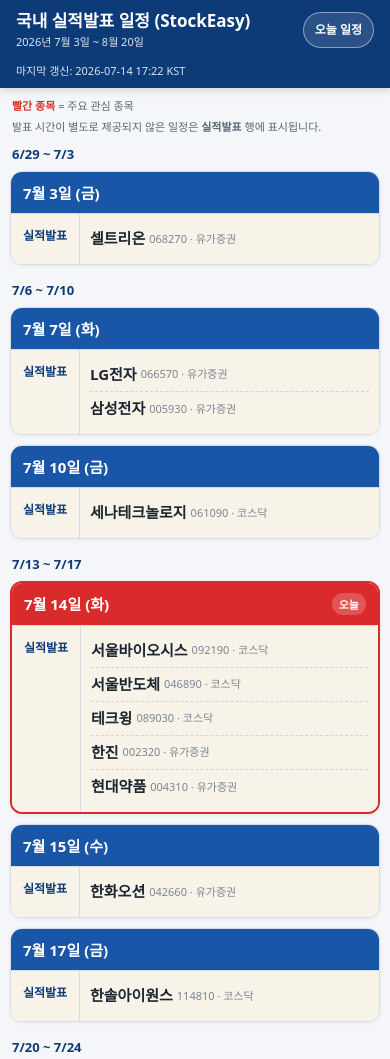
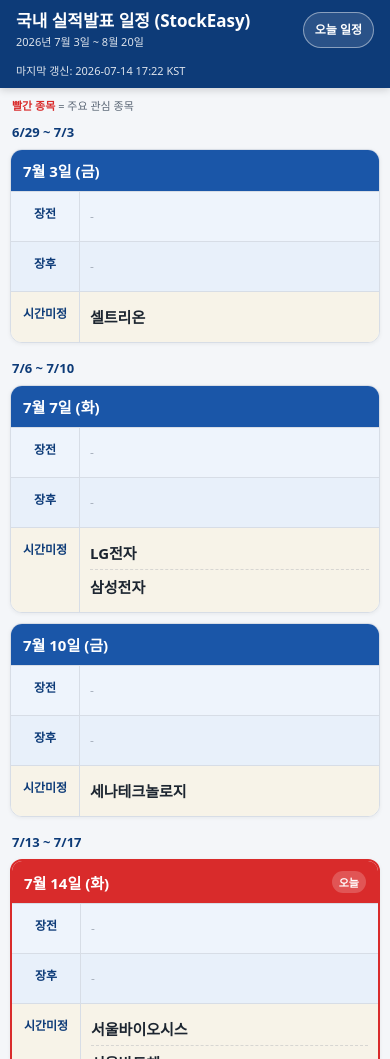
Before and after one commit to kjysss2/earnings-calendar, a plain HTML site: page index.html in a window 390 px wide. Shown: the top 1059 px of the page. Drawn offline with Linux system fonts and the light colour scheme.

Commit message:
Restore original index page

```diff
--- a/index.html
+++ b/index.html
@@ -171,15 +171,6 @@
     color:var(--red);
   }
 
-  .meta{
-    color:#7a8594;
-    font-size:12px;
-  }
-
-  .detail{
-    color:#8b5a00;
-  }
-
   .paren{
     color:#8b94a1;
   }
@@ -264,7 +255,8 @@
       line-height:1.4;
     }
 
-    .legend span:nth-child(2){
+    .legend span:nth-child(2),
+    .legend span:nth-child(3){
       display:none;
     }
 
@@ -386,12 +378,6 @@
       padding:8px 0;
     }
 
-    .meta{
-      display:block;
-      margin-top:1px;
-      font-size:11px;
-    }
-
     a.lnk.tr{
       display:inline-flex;
       align-items:center;
@@ -432,9 +418,9 @@
 
 <main>
   <p class="legend">
-    <span><b style="color:var(--red)">&#48744;&#44036; &#51333;&#47785;</b> = &#51452;&#50836; &#44288;&#49900; &#51333;&#47785;</span>
-    <span>StockEasy &#49884;&#51109;&#51068;&#51221;&#50640;&#49436; <b>&#49892;&#51201;&#48156;&#54364;</b> &#54637;&#47785;&#47564; &#54364;&#49884;&#54633;&#45768;&#45796;.</span>
-    <span>&#48156;&#54364; &#49884;&#44036;&#51060; &#48324;&#46020;&#47196; &#51228;&#44277;&#46104;&#51648; &#50506;&#51008; &#51068;&#51221;&#51008; <b>&#49892;&#51201;&#48156;&#54364;</b> &#54665;&#50640; &#54364;&#49884;&#46121;&#45768;&#45796;.</span>
+    <span><b style="color:var(--red)">빨간 종목</b> = 주요 관심 종목</span>
+    <span>Transcript는 Notion의 <b>26.2Q 미국 DB</b>에서 연결된 항목만 표시됩니다.</span>
+    <span>발표 시간이 확정되지 않은 회사는 <b>시간미정</b>에 표시됩니다.</span>
   </p>
 
   <div id="desktopCal" class="desktop-calendar"></div>
@@ -442,25 +428,50 @@
 </main>
 
 <footer>
-  &#51088;&#46041; &#50629;&#45936;&#51060;&#53944;: GitHub Actions &middot; &#51068;&#51221;: StockEasy &#49884;&#51109;&#51068;&#51221; &middot; &#54364;&#49884; &#52852;&#53580;&#44256;&#47532;: &#49892;&#51201;&#48156;&#54364;
+  자동 업데이트: GitHub Actions · 일정: data/calendar.json · Transcript: Notion 26.2Q 미국 DB
 </footer>
 
 <script>
-const DAYNAMES=["\uC77C","\uC6D4","\uD654","\uC218","\uBAA9","\uAE08","\uD1A0"];
-const SESSION_ROWS=[
-  {key:"before",label:"\uC7A5\uC804",className:"before-row"},
-  {key:"after",label:"\uC7A5\uD6C4",className:"after-row"},
-  {key:"tba",label:"\uC2E4\uC801\uBC1C\uD45C",className:"tba-row"}
-];
+const DAYNAMES=["일","월","화","수","목","금","토"];
+const TRANSCRIPT_DATA_URL="data/notion-transcripts.json";
+let notionTranscripts={};
 
-async function loadJson(url){
+async function loadJson(url,fallback=null){
   const response=await fetch(url+"?t="+Date.now());
 
   if(!response.ok){
+    if(fallback!==null) return fallback;
     throw new Error(`HTTP ${response.status}`);
   }
 
   return response.json();
+}
+
+function normalizeTranscriptLinks(links={}){
+  const normalized={};
+
+  for(const [ticker,url] of Object.entries(links||{})){
+    if(ticker && url){
+      normalized[String(ticker).toUpperCase()]=url;
+    }
+  }
+
+  return normalized;
+}
+
+function isNotionUrl(url){
+  return /^https:\/\/(app\.)?notion\.com\//i.test(url||"")
+    || /^https:\/\/(www\.)?notion\.so\//i.test(url||"");
+}
+
+function transcriptUrl(entry){
+  const ticker=(entry.ticker||"").toUpperCase();
+
+  if(ticker && notionTranscripts[ticker]){
+    return notionTranscripts[ticker];
+  }
+
+  return isNotionUrl(entry.script) ? entry.script : null;
 }
 
 function parseIso(value){
@@ -504,7 +515,22 @@
     .replaceAll("'","&#039;");
 }
 
-loadJson("data/calendar.json").then(render).catch(error=>{
+function safeUrl(value){
+  try{
+    const url=new URL(value);
+    return ["https:","http:"].includes(url.protocol) ? url.href : "#";
+  }catch{
+    return "#";
+  }
+}
+
+Promise.all([
+  loadJson("data/calendar.json"),
+  loadJson(TRANSCRIPT_DATA_URL,{links:{}})
+]).then(([data,transcriptData])=>{
+  notionTranscripts=normalizeTranscriptLinks(transcriptData.links);
+  render(data);
+}).catch(error=>{
   const message=`<p class="empty">데이터를 불러오지 못했습니다. ${escapeHtml(error.message)}</p>`;
   document.getElementById("desktopCal").innerHTML=message;
   document.getElementById("mobileCal").innerHTML=message;
@@ -548,9 +574,11 @@
       byDate[entry.date]={before:[],after:[],tba:[]};
     }
 
-    const session=entry.session==="before" || entry.session==="after"
-      ? entry.session
-      : "tba";
+    const session=entry.session==="after"
+      ? "after"
+      : entry.session==="tba"
+        ? "tba"
+        : "before";
 
     byDate[entry.date][session].push(entry);
   }
@@ -585,18 +613,6 @@
   setupTodayButton(start,end);
 }
 
-function sessionsForDays(days,byDate){
-  const visible=SESSION_ROWS.filter(row=>
-    days.some(day=>{
-      const dayData=byDate[iso(day)]||{};
-      const list=dayData[row.key]||[];
-      return list.length>0;
-    })
-  );
-
-  return visible.length ? visible : SESSION_ROWS.slice(2);
-}
-
 function renderDesktop(weeks,byDate,start,end){
   const todayIso=iso(new Date());
   const startIso=iso(start);
@@ -626,9 +642,16 @@
 
     header+="</tr>";
 
-    table.innerHTML=header+sessionsForDays(days,byDate)
-      .map(rowInfo=>row(rowInfo,days,byDate,startIso,endIso))
-      .join("");
+    const hasTba=days.some(day=>{
+      const dayData=byDate[iso(day)]||{};
+      return Array.isArray(dayData.tba) && dayData.tba.length>0;
+    });
+
+    table.innerHTML=
+      header
+      +row("장전","before-row","before",days,byDate,startIso,endIso)
+      +row("장후","after-row","after",days,byDate,startIso,endIso)
+      +(hasTba ? row("시간미정","tba-row","tba",days,byDate,startIso,endIso) : "");
 
     const wrapper=document.createElement("div");
     wrapper.className="week";
@@ -677,10 +700,12 @@
         ${dayIso===todayIso ? '<span class="today-badge">오늘</span>' : ''}
       </div>`;
 
-      html+=SESSION_ROWS
-        .filter(rowInfo=>(dayData[rowInfo.key]||[]).length>0)
-        .map(rowInfo=>mobileSession(rowInfo.label,rowInfo.key,dayData[rowInfo.key]||[]))
-        .join("");
+      html+=mobileSession("장전","before",dayData.before||[]);
+      html+=mobileSession("장후","after",dayData.after||[]);
+
+      if(Array.isArray(dayData.tba) && dayData.tba.length){
+        html+=mobileSession("시간미정","tba",dayData.tba);
+      }
 
       card.innerHTML=html;
       week.appendChild(card);
@@ -727,8 +752,8 @@
   };
 }
 
-function row(rowInfo,days,byDate,startIso,endIso){
-  let html=`<tr class="${rowInfo.className}"><th class="rowlab">${rowInfo.label}</th>`;
+function row(label,className,session,days,byDate,startIso,endIso){
+  let html=`<tr class="${className}"><th class="rowlab">${label}</th>`;
 
   for(const day of days){
     const dayIso=iso(day);
@@ -738,7 +763,7 @@
       continue;
     }
 
-    const list=(byDate[dayIso]||{})[rowInfo.key]||[];
+    const list=(byDate[dayIso]||{})[session]||[];
 
     html+="<td>"
       +(list.length
@@ -752,26 +777,17 @@
 
 function companyHtml(entry){
   const highlight=entry.hl ? " hl" : "";
+  const transcript=transcriptUrl(entry);
   const name=escapeHtml(entry.name||entry.ticker||"");
   const ticker=escapeHtml(entry.ticker||"");
-  const market=escapeHtml(entry.market||"");
-  const detail=escapeHtml(entry.detail||"");
+
+  const link=transcript
+    ? ` <span class="paren">(</span><a class="lnk tr" href="${safeUrl(transcript)}" target="_blank" rel="noopener">Transcript</a><span class="paren">)</span>`
+    : "";
+
   const title=ticker ? ` title="${ticker}"` : "";
-  const meta=[];
 
-  if(ticker){
-    meta.push(`<span class="ticker">${ticker}</span>`);
-  }
-
-  if(market){
-    meta.push(`<span class="market">${market}</span>`);
-  }
-
-  if(detail){
-    meta.push(`<span class="detail">${detail}</span>`);
-  }
-
-  return `<div class="co${highlight}"><span class="nm"${title}>${name}</span>${meta.length ? ` <span class="meta">${meta.join(" \u00B7 ")}</span>` : ""}</div>`;
+  return `<div class="co${highlight}"><span class="nm"${title}>${name}</span>${link}</div>`;
 }
 </script>
 
```
